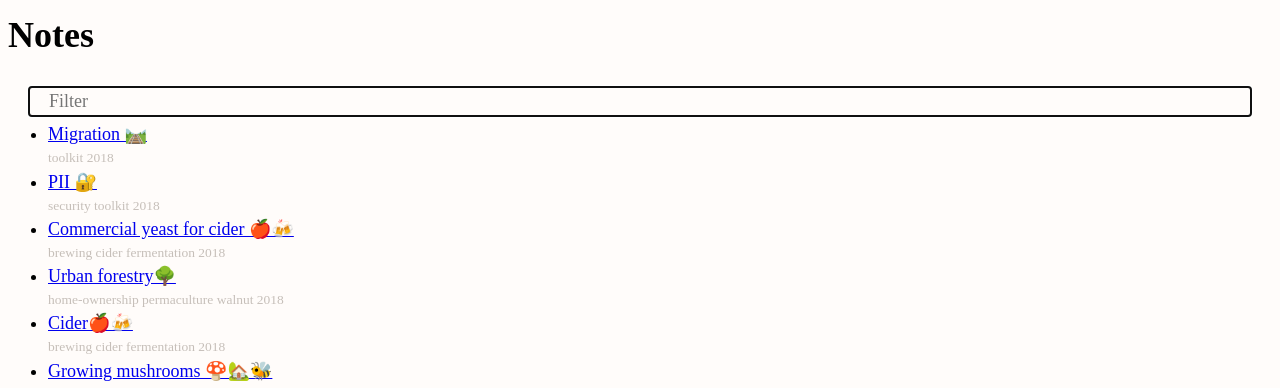
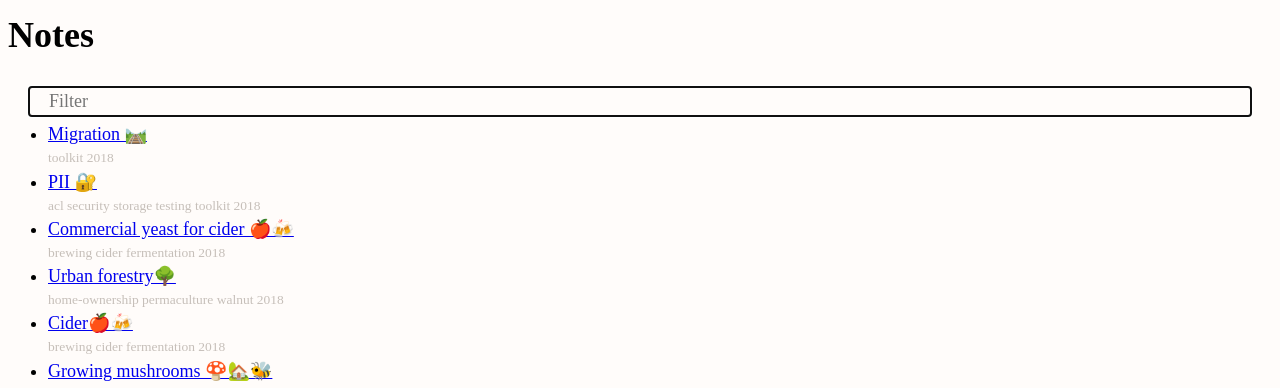
Before and after one commit to erikeldridge/erikeldridge.github.com, a Jekyll site: the page built from notes.html, in a window 1280 px wide and 900 px high. Shown: the top 388 px of the window. Built offline with Jekyll 4.4.1, drawn with Linux system fonts in a browser that asks for light colours; nearby versions of some CDN libraries.

Commit message:
Update from Forestry.io - Updated pii.md

```diff
--- a/_posts/2018-08-25-pii.md
+++ b/_posts/2018-08-25-pii.md
@@ -1,10 +1,13 @@
 ---
 title: "PII \U0001F510"
 layout: post
-date: 2018-08-25 00:00:00 +0000
+date: 2018-08-25 09:10:12 -0700
 tags:
 - toolkit
 - security
+- storage
+- acl
+- testing
 
 ---
 ## Problem statement
```
